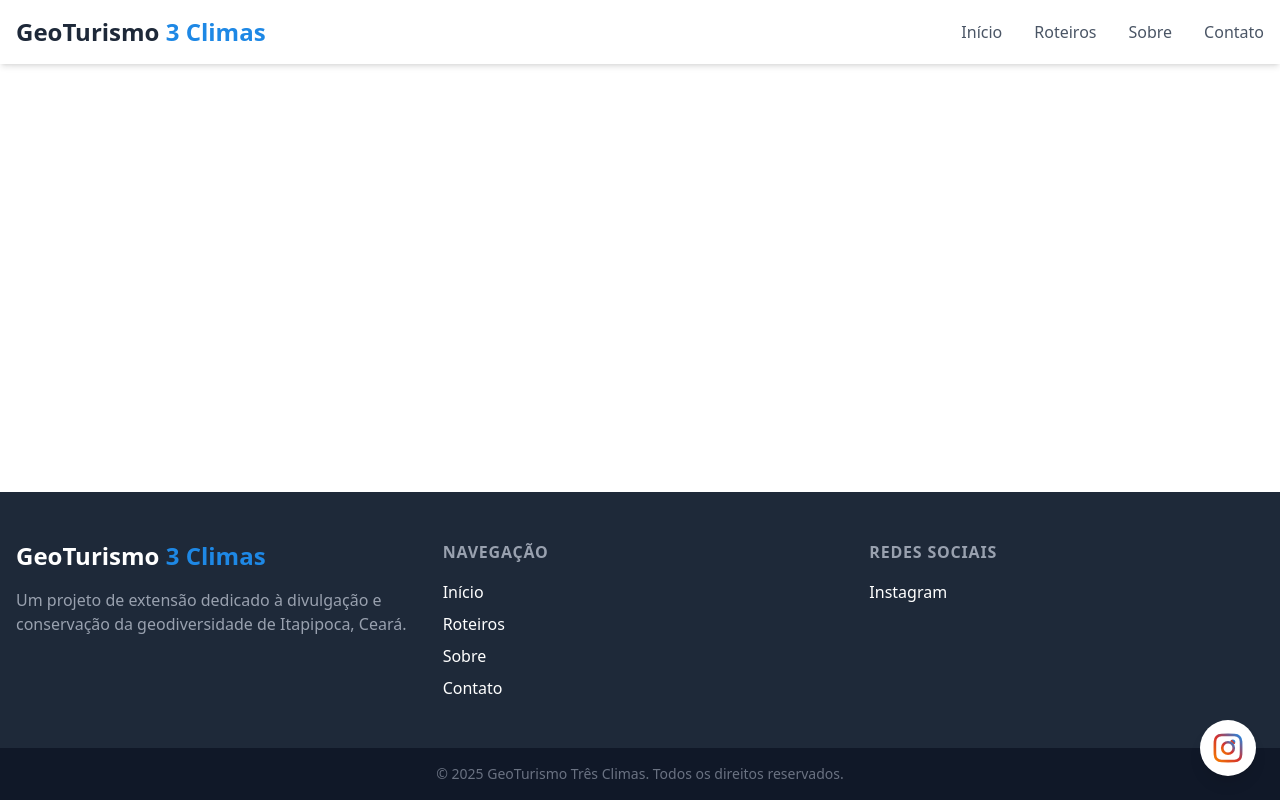
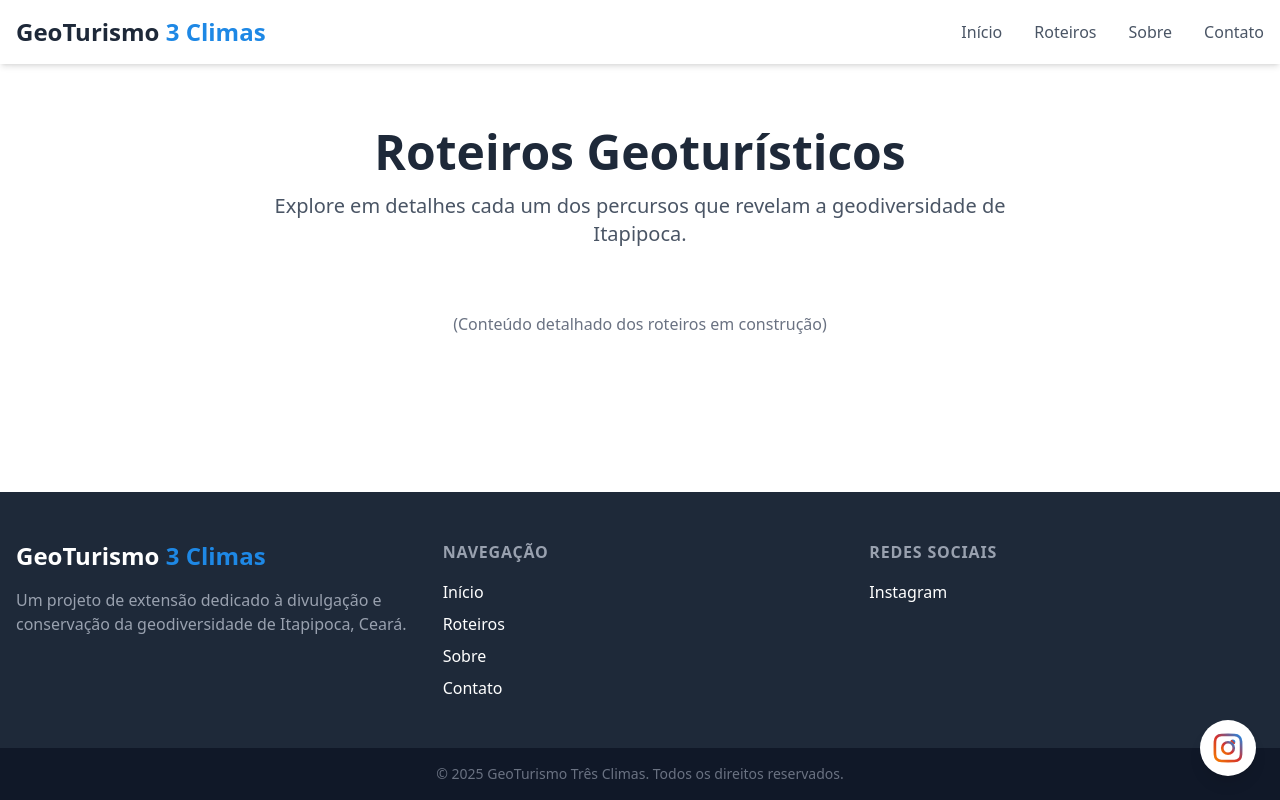
Before and after one commit to filippemonteiro/geoturismo-tres-climas, a React (Vite) app: page /roteiros in a window 1280 px wide. Built offline with nearby package versions, Linux system fonts and the light colour scheme.

Commit message:
feat: add RoutesPage component for geotourism routes details

```diff
--- a/src/App.tsx
+++ b/src/App.tsx
@@ -1,5 +1,6 @@
 import { BrowserRouter, Routes, Route } from "react-router-dom";
 import { HomePage } from "./pages/HomePage";
+import { RoutesPage } from "./pages/RoutesPage";
 import { MainLayout } from "./layouts/MainLayout";
 
 function App() {
@@ -8,6 +9,7 @@ function App() {
       <MainLayout>
         <Routes>
           <Route path="/" element={<HomePage />} />
+          <Route path="/roteiros" element={<RoutesPage />} />
         </Routes>
       </MainLayout>
     </BrowserRouter>
--- /dev/null
+++ b/src/pages/RoutesPage.tsx
@@ -0,0 +1,21 @@
+export function RoutesPage() {
+  return (
+    <div className="bg-white">
+      <div className="container mx-auto px-4 py-24 pt-32">
+        <h1 className="text-5xl font-bold font-heading text-center text-gray-800">
+          Roteiros Geoturísticos
+        </h1>
+        <p className="mt-4 text-xl text-gray-600 font-sans text-center max-w-3xl mx-auto">
+          Explore em detalhes cada um dos percursos que revelam a geodiversidade
+          de Itapipoca.
+        </p>
+
+        <div className="mt-16">
+          <p className="text-center text-gray-500">
+            (Conteúdo detalhado dos roteiros em construção)
+          </p>
+        </div>
+      </div>
+    </div>
+  );
+}
```
